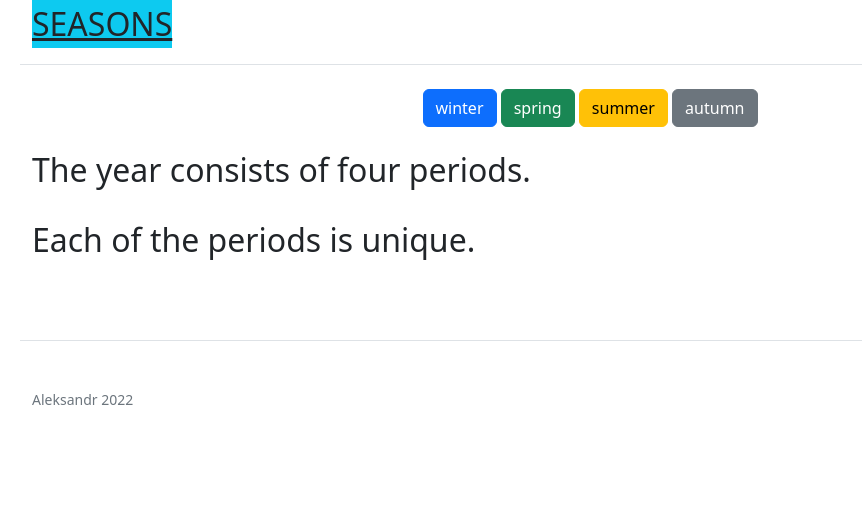
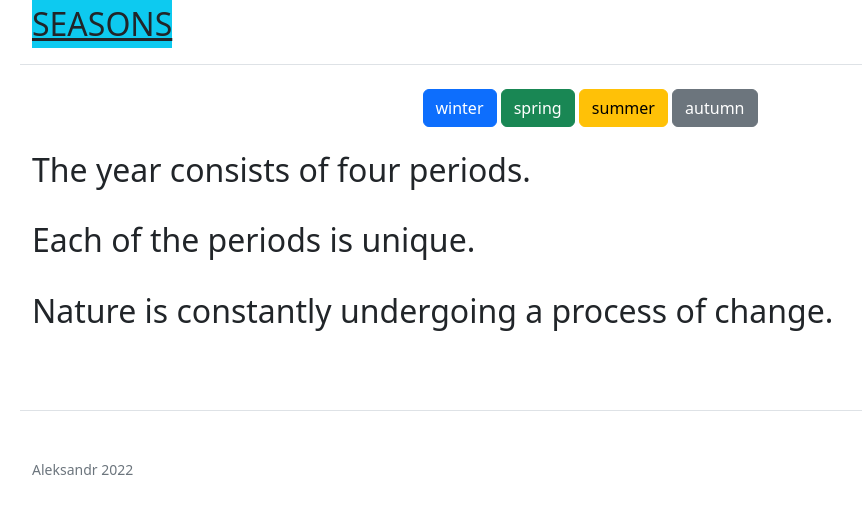
Before and after one commit to Zemlianik/Zemlianik---seasons, a Flask app: page / in a window 1280 px wide. Shown: the top 514 px of the page, without its empty margins (50-912 px from the left). Run offline with Flask 2, Linux system fonts and the light colour scheme.

Commit message:
третья запись

```diff
--- a/templates/base.html
+++ b/templates/base.html
@@ -31,6 +31,7 @@
     <div class="container">
         <h2>The year consists of four periods.</h2><br>
         <h2>Each of the periods is unique.</h2><br>
+        <h2>Nature is constantly undergoing a process of change.</h2><br>
 
     </div>
 </body>
```
